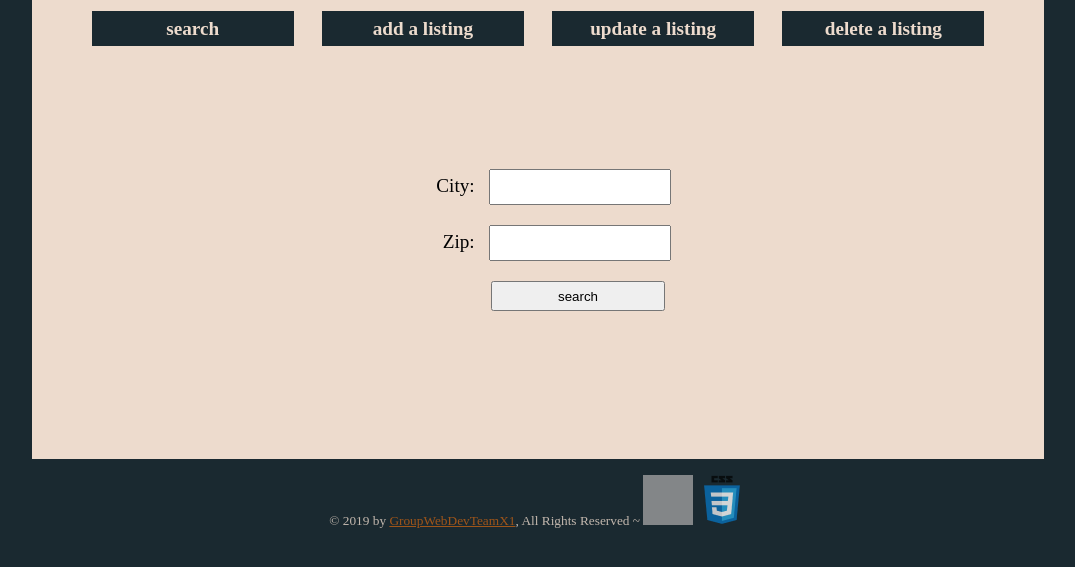
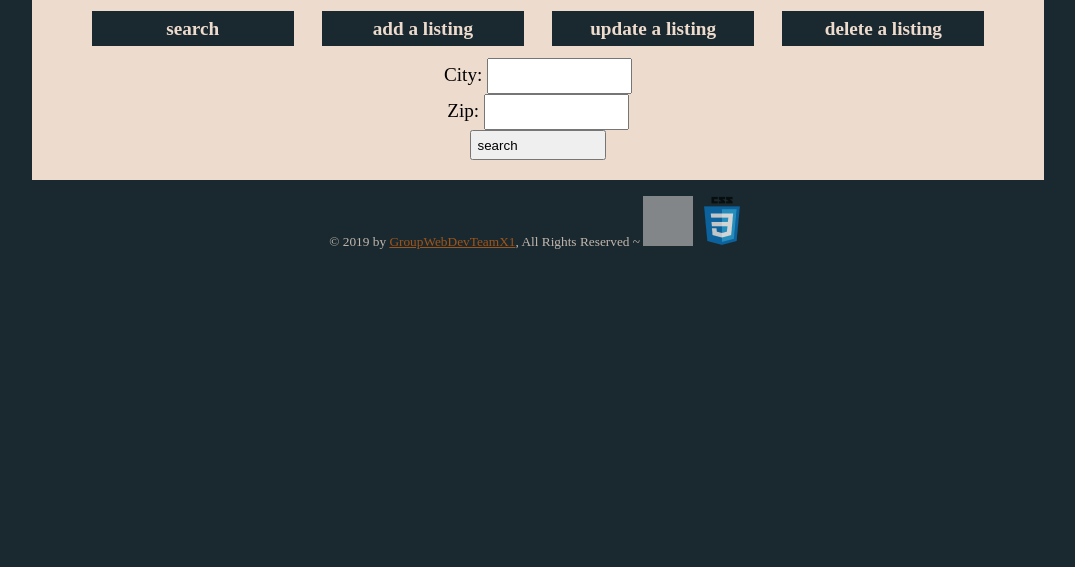
Before and after one commit to anuslorah/AD320-group-project1, a PHP site: page /index.php in a window 1280 px wide. Shown: the part 137-704 px from the top of the page, without its empty margins (102-1177 px from the left). Run offline with PHP 8.4, Linux system fonts and the light colour scheme; some libraries are stand-ins or nearby versions; grey boxes are pictures that could not be loaded.

Commit message:
Add files via upload
updated styles

```diff
--- a/AD320_Group_Sprint1/css/main.css
+++ b/AD320_Group_Sprint1/css/main.css
@@ -33,15 +33,15 @@ div.wrapper {
 	background-color:#eddbcd;
     width:80%;
     overflow:auto;
-    height: 460px;
-    margin:0 auto;
+	padding-bottom: 20px;
+	margin:0 auto;
 	margin-top: 8px;
     text-align: center;
 }
 
 #formdiv {
   /*--put div around form--*/
-  margin-top:10%;
+/*  margin-top:10%;      */
   display: inline-block;
 }
 
@@ -52,7 +52,8 @@ div.wrapper {
 
 .grid-item2 {
 /*	border: 1px solid red;*/
-	height: 20px;
+/*	height: 20px;*/
+	text-align: left;
 }
 
 .grid-container {
@@ -80,17 +81,18 @@ button{
 */
 
 label {
-  display: inline-block;
-  width: 80px;
+/*  display: inline-block;*/
+/*  width: 80px;*/
   text-align: right;
 }
 
 input{
 /*--css for text input--*/
-	display: inline-block;
+/*	display: inline-block;*/
     width: 60%;
     height: 30px;
-    margin: 10px;
+	text-align: left;
+/*    margin: 10px;*/
 /*    font-size: 1.3em;*/
 }
 
```
Also changed, not shown: AD320_Group_Sprint1/css/nav.css (line endings or trailing spaces).
